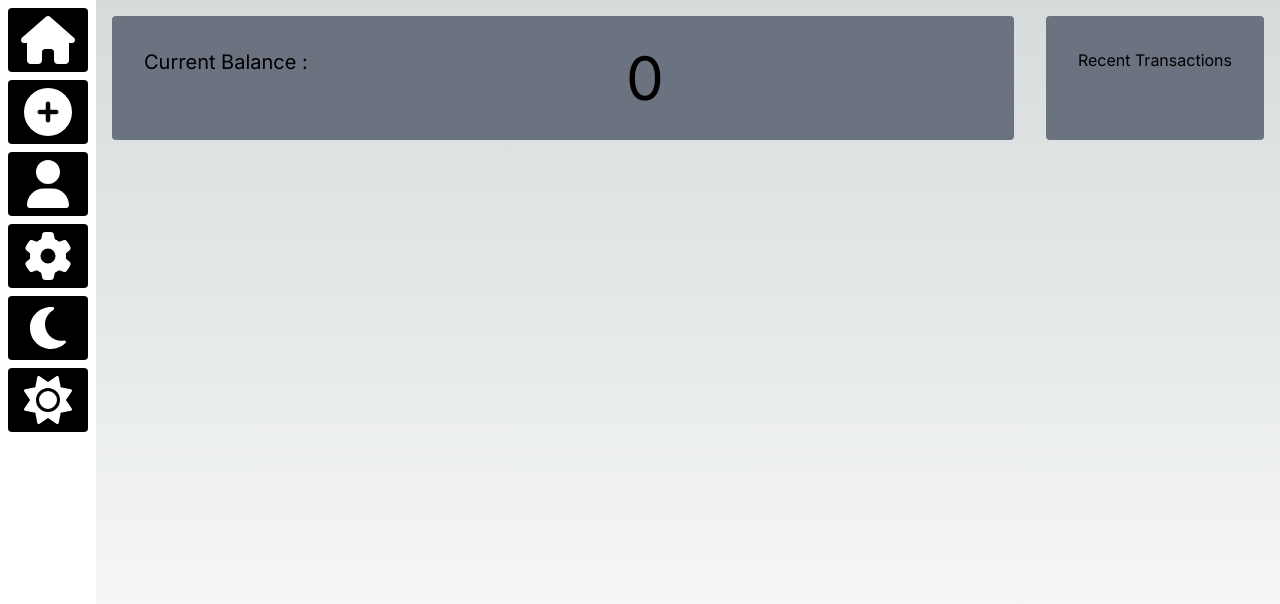
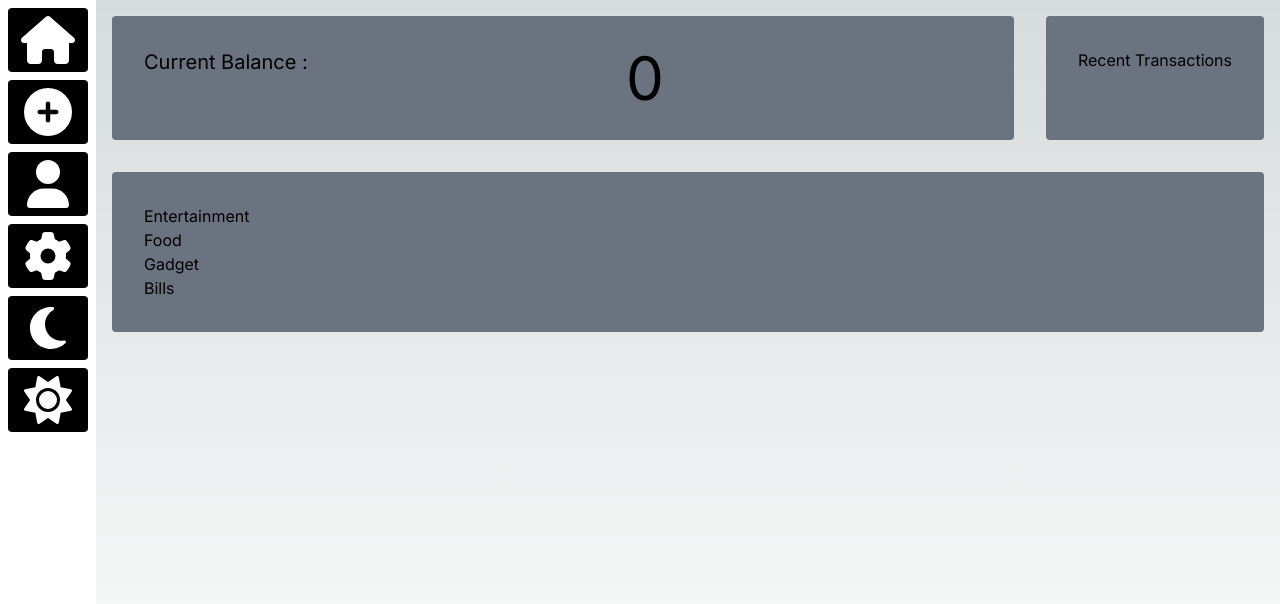
Before and after one commit to 11amanraj/expense-manager, a Next.js app: page / in a window 1280 px wide. Shown: the top 604 px of the page. Built offline with nearby package versions, Linux system fonts and the light colour scheme.

Commit message:
Changes related to categoryReducer

```diff
--- a/app/page.tsx
+++ b/app/page.tsx
@@ -5,8 +5,10 @@ import { transactionType } from '../types/types'
 
 export default function Home() {
   const balance = useAppSelector(state => state.balance)
+  const allCategories = useAppSelector(state => state.category)
 
   return (
+    <>
       <section className='flex flex-col md:flex-row'>
         <div className='bg-gray-500 m-4 p-8 rounded flex-1 flex'>
           <h1 className='text-xl'>Current Balance : </h1>
@@ -27,5 +29,13 @@ export default function Home() {
           </ul>
         </div>
       </section>
+      <section>
+        <div className='bg-gray-500 m-4 p-8 rounded'>
+          <ul>
+            {allCategories.map(category => <li key={category.id}>{category.title}</li>)}
+          </ul>
+        </div>
+      </section>
+    </>
   )
 }
--- a/redux/reducers/categoryReducer.ts
+++ b/redux/reducers/categoryReducer.ts
@@ -3,7 +3,12 @@ import { AppThunk } from '@redux/store'
 import { category } from '../../types/types'
 import { addOneNotification } from './notificationReducer'
 
-const initialState: category[] = []
+const initialState: category[] = [
+    { title: 'Entertainment', id: Math.random().toString() },
+    { title: 'Food', id: Math.random().toString() },
+    { title: 'Gadget', id: Math.random().toString() },
+    { title: 'Bills', id: Math.random().toString() }
+]
 
 const categoryReducer = createSlice({
     name: 'category',
--- a/redux/store.ts
+++ b/redux/store.ts
@@ -12,7 +12,6 @@ export const store = configureStore({
     }
 })
 
-
 export type RootState = ReturnType<typeof store.getState>
 export type AppDispatch = typeof store.dispatch
 export type AppThunk<ReturnType = void> = ThunkAction<
```
Lines whose indentation alone changed are shown as unchanged.
